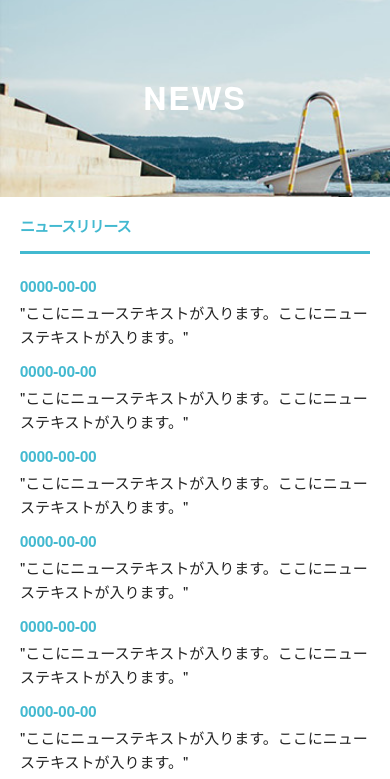
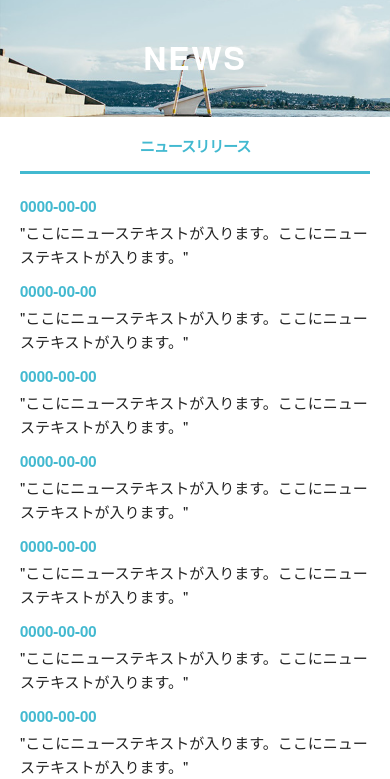
Before and after one commit to chachiwo/corporate-site, a plain HTML site: page news.html in a window 390 px wide. Shown: the part 65-844 px from the top of the page. Drawn offline with Linux system fonts and the light colour scheme.

Commit message:
3rd Commit

```diff
--- a/css/sample.scss
+++ b/css/sample.scss
@@ -486,6 +486,7 @@ h1{
   }
 
 
+
   h2 {
     text-align: center;
     color: white;
@@ -500,6 +501,22 @@ h1{
   // min-width: 550px
 }
 
+  @media(max-width: 549px){
+#sub_cover {
+    padding: 40px 0;
+    background-image: url(../images/news/sub_cover.jpg);
+    background-size: cover;
+    }
+ }
+
+ @media(max-width: 549px){
+ h2 {
+    text-align: center;
+    color: white;
+    font-size: 16px;
+    font-size: 1.6rem;
+    }
+}
 
 /*
 --------------------------------------------------------------------------*/
--- a/news.html
+++ b/news.html
@@ -22,7 +22,7 @@
 
   <!-- Favicon
   –––––––––––––––––––––––––––––––––––––––––––––––––– -->
-  <link rel="icon" type="image/png" href="../images/favicon.png">
+  <link rel="icon" type="image/png" href="images/favicon.png">
 
 </head>
 
```
Also changed, not shown: css/sample.css, 1 other file.
